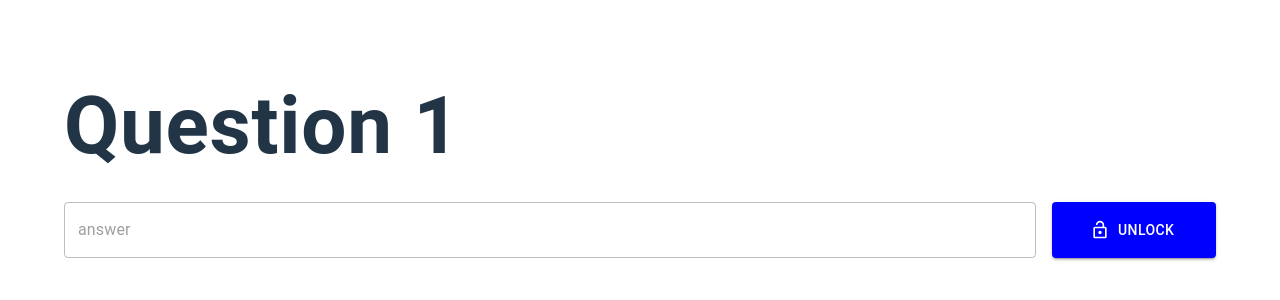
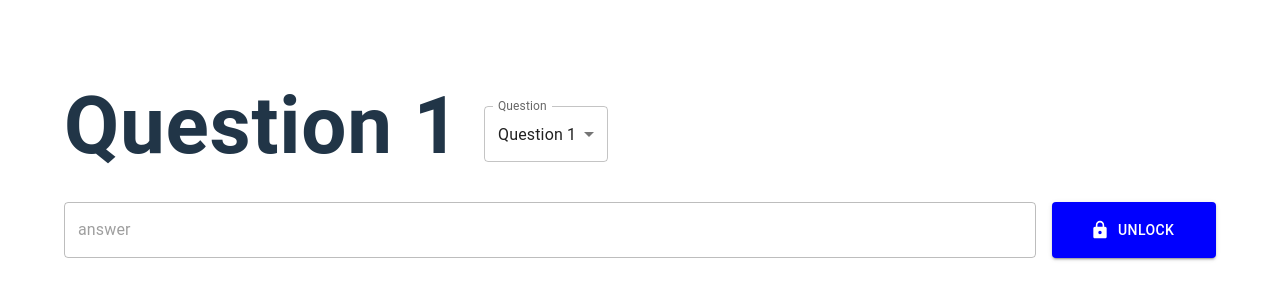
Before and after one commit to SITJPC/jpc16-roblox-console, a React (Vite) app: page / in a window 1280 px wide. Shown: the part 238-538 px from the top of the page. Built offline with nearby package versions, Linux system fonts and the light colour scheme.

Commit message:
update: logic to answer

```diff
--- a/package.json
+++ b/package.json
@@ -16,6 +16,7 @@
     "@mui/material": "^5.15.3",
     "react": "^18.2.0",
     "react-dom": "^18.2.0",
+    "rsuite": "^5.49.0",
     "sweetalert2": "^11.10.2"
   },
   "devDependencies": {
--- a/src/App.tsx
+++ b/src/App.tsx
@@ -5,19 +5,47 @@ import {
   TextField,
   Typography,
   Button,
+  MenuItem,
+  Select,
+  SelectChangeEvent,
+  FormControl,
+  InputLabel,
 } from "@mui/material";
 import LockOpenIcon from "@mui/icons-material/LockOpen";
 import Swal from "sweetalert2";
 import { useEffect, useState } from "react";
 import CheckCircleIcon from "@mui/icons-material/CheckCircle";
+import LockIcon from "@mui/icons-material/Lock";
+import { RobloxAnswer } from "./data/answer";
 
 function App() {
   const [answer, setAnswer] = useState("");
   const [attempted, setAttempted] = useState(false);
   const [countdown, setCountdown] = useState(10);
+  const [question, setQuestion] = useState("1");
+  const [value, setValue] = useState("");
+  const [correct, setCorrect] = useState(false);
+
+  const handleChange = (event: SelectChangeEvent) => {
+    setQuestion(event.target.value as string);
+  };
 
   const handleUnlock = async () => {
-    await Swal.fire({
+    if (value != "") {
+      if (value == "bbb") {
+        Swal.fire({
+          title: "Answer Correct",
+          icon: "success",
+        });
+        setCorrect(true);
+      } else {
+        Swal.fire({
+          title: "Wrong Correct",
+          icon: "error",
+        });
+      }
+    } else {
+      const { value: text } = await Swal.fire({
         title: "Input Roblox Answer",
         showCancelButton: true,
         input: "text",
@@ -32,6 +60,13 @@ function App() {
           }
         },
       });
+      if (text == "ddd") {
+        Swal.fire({
+          title: "Answer Correct",
+          icon: "success",
+        });
+      }
+    }
   };
 
   useEffect(() => {
@@ -50,30 +85,56 @@ function App() {
       clearInterval(intervalId);
     };
   }, [answer, attempted, countdown]);
+
   return (
     <Box width={"100vw"} height={"100vh"}>
       <Container maxWidth="lg" sx={{ height: "100%" }}>
-        <Stack
-          justifyContent={"center"}
-          // alignItems={"center"}
-          width={"100%"}
-          height={"100%"}
-        >
+        <Stack justifyContent={"center"} width={"100%"} height={"100%"}>
+          <Stack direction={"row"} alignItems={"center"}>
             <Typography
               fontWeight={"bold"}
               fontSize={"5rem"}
               marginBottom={"1rem"}
             >
-            Question 1
+              {`Question ${question}`}
             </Typography>
+            <Box sx={{ minWidth: 120, marginLeft: "1.5rem" }}>
+              <FormControl fullWidth>
+                <InputLabel id="demo-simple-select-label">Question</InputLabel>
+                <Select
+                  labelId="demo-simple-select-label"
+                  id="demo-simple-select"
+                  value={question}
+                  label="Question"
+                  onChange={handleChange}
+                >
+                  {RobloxAnswer.map((el) => (
+                    <MenuItem value={el.question}>
+                      Question {el.question}
+                    </MenuItem>
+                  ))}
+                </Select>
+              </FormControl>
+            </Box>
+          </Stack>
+
           <Stack direction={"row"} width={"100%"} spacing={"1rem"}>
-            <TextField fullWidth label="answer" disabled={answer != "ddd"} />
+            <TextField
+              fullWidth
+              label="answer"
+              disabled={answer != "ddd" || correct}
+              onChange={(el) => {
+                setValue(el.target.value);
+              }}
+            />
             <Button
-              disabled={attempted && (answer !== "ddd" || countdown !== 0)}
+              disabled={
+                attempted &&
+                (answer !== "ddd" || countdown !== 0) &&
+                value === "" || correct
+              }
               variant="contained"
-              startIcon={
-                answer == "ddd" ? <CheckCircleIcon /> : <LockOpenIcon />
-              }
+              startIcon={answer == "ddd" ? <LockOpenIcon /> : <LockIcon />}
               sx={{
                 paddingX: "3rem",
                 backgroundColor: answer == "ddd" ? "green" : "blue",
@@ -81,13 +142,18 @@ function App() {
               onClick={handleUnlock}
             >
               {answer !== ""
-                ? answer === "ddd"
-                  ? "Success"
+                ? answer == "ddd"
+                  ? "Submit"
                   : countdown > 0
                   ? `${countdown}s`
                   : "Unlock"
                 : "Unlock"}
             </Button>
+            {correct ? (
+              <CheckCircleIcon sx={{ color: "green", fontSize: "3rem" }} />
+            ) : (
+              ""
+            )}
           </Stack>
         </Stack>
       </Container>
--- a/src/data/answer.ts
+++ b/src/data/answer.ts
@@ -1,22 +1,22 @@
 export const RobloxAnswer: Answer[] = [
   {
-    question: 1,
+    question: "1",
     expectedAnswer: "ddd",
   },
   {
-    question: 2,
+    question: "2",
     expectedAnswer: "eee",
   },
   {
-    question: 3,
+    question: "3",
     expectedAnswer: "drrrdd",
   },
   {
-    question: 4,
+    question: "4",
     expectedAnswer: "ggg",
   },
   {
-    question: 5,
+    question: "5",
     expectedAnswer: "ddqqqd",
   },
 ];
--- a/src/types/answer.ts
+++ b/src/types/answer.ts
@@ -1,4 +1,4 @@
 type Answer = {
-  question: number;
+  question: string;
   expectedAnswer: string;
 };
```
Also changed, not shown: 1 other file (tests, documents, lock files or other folders). Lines whose indentation alone changed are shown as unchanged.
